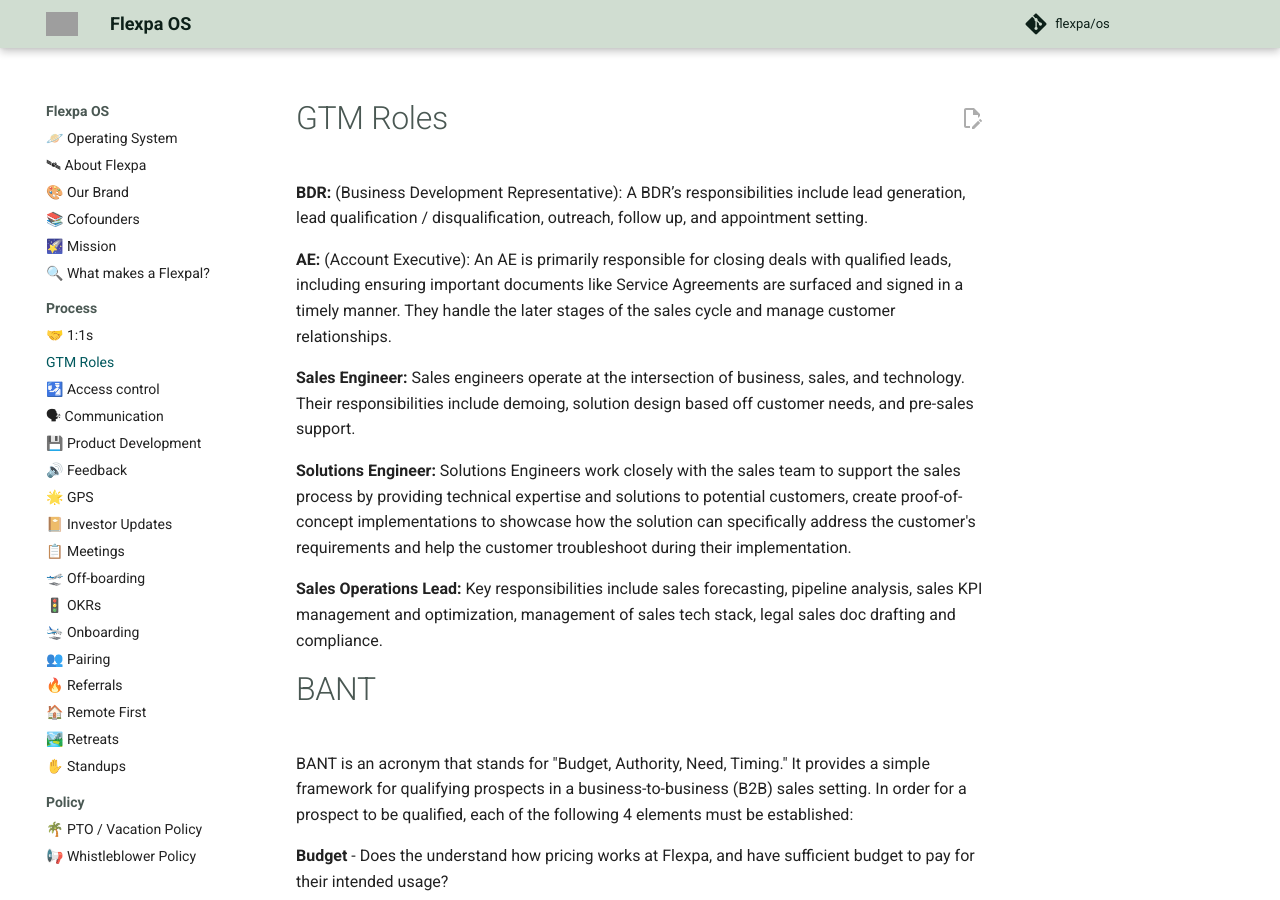
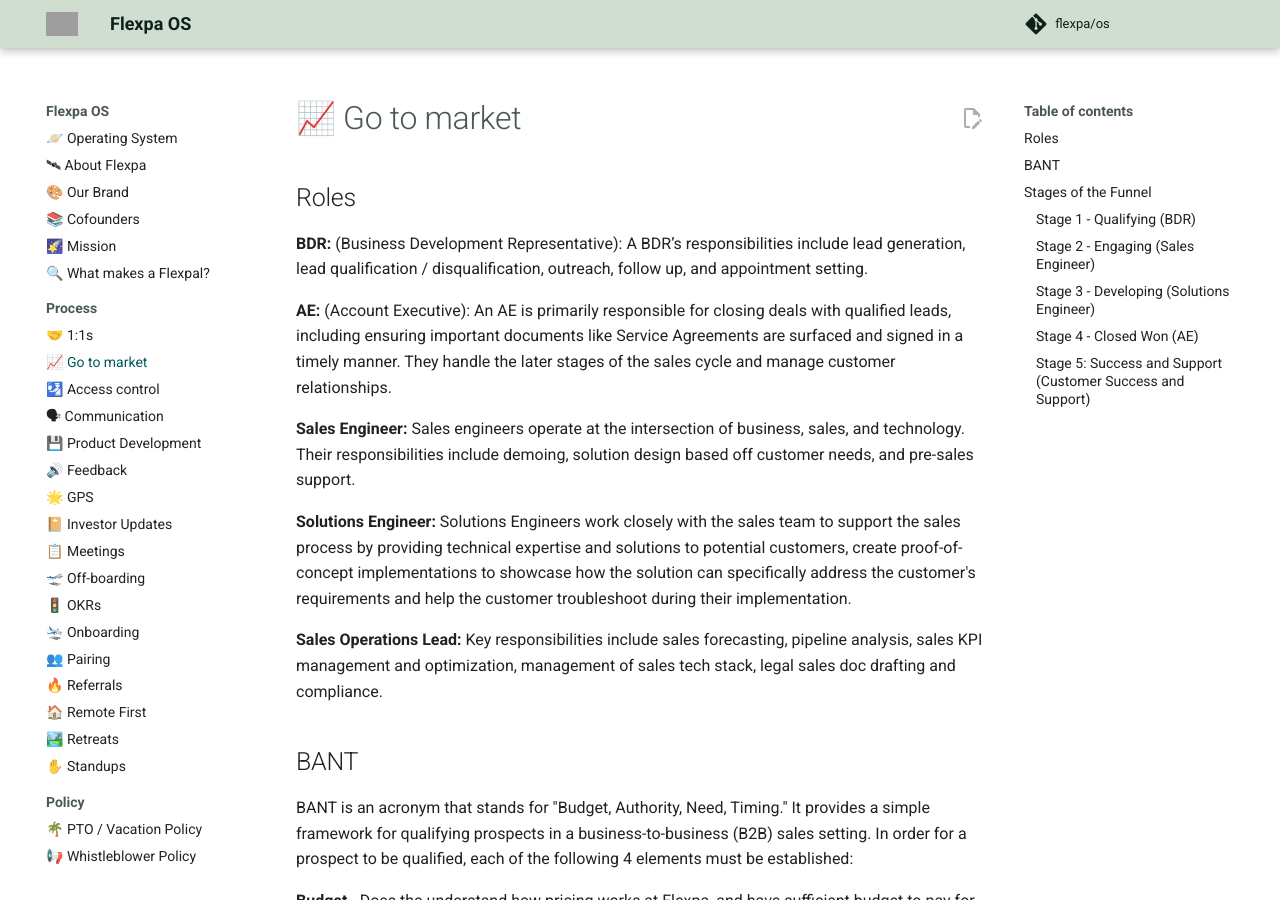
Before and after one commit to flexpa/os, an MkDocs documentation site: the page built from docs/process/GTM.md, in a window 1280 px wide and 900 px high. Built offline with MkDocs 1.6.1 and Material for MkDocs 9.7.7, drawn with Linux system fonts in a browser that asks for light colours; comment, search, counter and statistics services are not loaded; grey boxes are pictures that could not be loaded.

Commit message:
Update GTM.md

```diff
--- a/docs/process/GTM.md
+++ b/docs/process/GTM.md
@@ -1,4 +1,6 @@
-# GTM Roles
+# 📈 Go to market
+
+## Roles
 
 **BDR:** (Business Development Representative): A BDR’s responsibilities include lead generation, lead qualification / disqualification, outreach, follow up, and appointment setting.
 
@@ -11,7 +13,7 @@
 **Sales Operations Lead:** Key responsibilities include sales forecasting, pipeline analysis, sales KPI management and optimization, management of sales tech stack, legal sales doc drafting and compliance.
 
 
-# BANT
+## BANT
 
 BANT is an acronym that stands for "Budget, Authority, Need, Timing." It provides a simple framework for qualifying prospects in a business-to-business (B2B) sales setting. In order for a prospect to be qualified, each of the following 4 elements must be established:
 
@@ -24,10 +26,10 @@
 **Timeline** - If Budget, Authority and Need were met, when would the prospect be planning to go live with Flexpa?
 
 
-# Stages of the Funnel
+## Stages of the Funnel
 
 
-## Stage 1 - Qualifying (BDR)
+### Stage 1 - Qualifying (BDR)
 
 This is from the first contact with the company (by email, calendared zoom call, etc) through to hand off to the Sales Engineer,
 
@@ -49,7 +51,7 @@
     2. _Large / Very technical audience_
 
 
-## Stage 2 - Engaging (Sales Engineer)
+### Stage 2 - Engaging (Sales Engineer)
 
 This is from first communications by the Sales Engineer (usually via email) through to the Sales Engineer handing off the prospect to the Solutions Engineer (and making the intro via email - see copy below).
 
@@ -69,7 +71,7 @@
     1. _No, the BDR still has to establish BANT_
 
 
-## Stage 3 - Developing (Solutions Engineer)
+### Stage 3 - Developing (Solutions Engineer)
 
 This is from Sales Engineer’s email intro through to prospect completing full testing flow (defined as successfully integrating with Flexpa and making first API call)
 
@@ -91,7 +93,7 @@
     1. _No, the deal stays in the qualifying stage until BANT is established._
 
 
-## Stage 4 - Closed Won (AE)
+### Stage 4 - Closed Won (AE)
 
 This is once the first live mode request occurs.
 
@@ -109,6 +111,6 @@
 3. _When do they advance to stage 5_
     1. _After more than 10 billable events have occurred_
 
-## Stage 5: Success and Support (Customer Success and Support)
+### Stage 5: Success and Support (Customer Success and Support)
 
 This is from the first live pull onwards. Goals are to keep them actively using, increase usage, and resolve all bugs that get in the way of usage.
```
